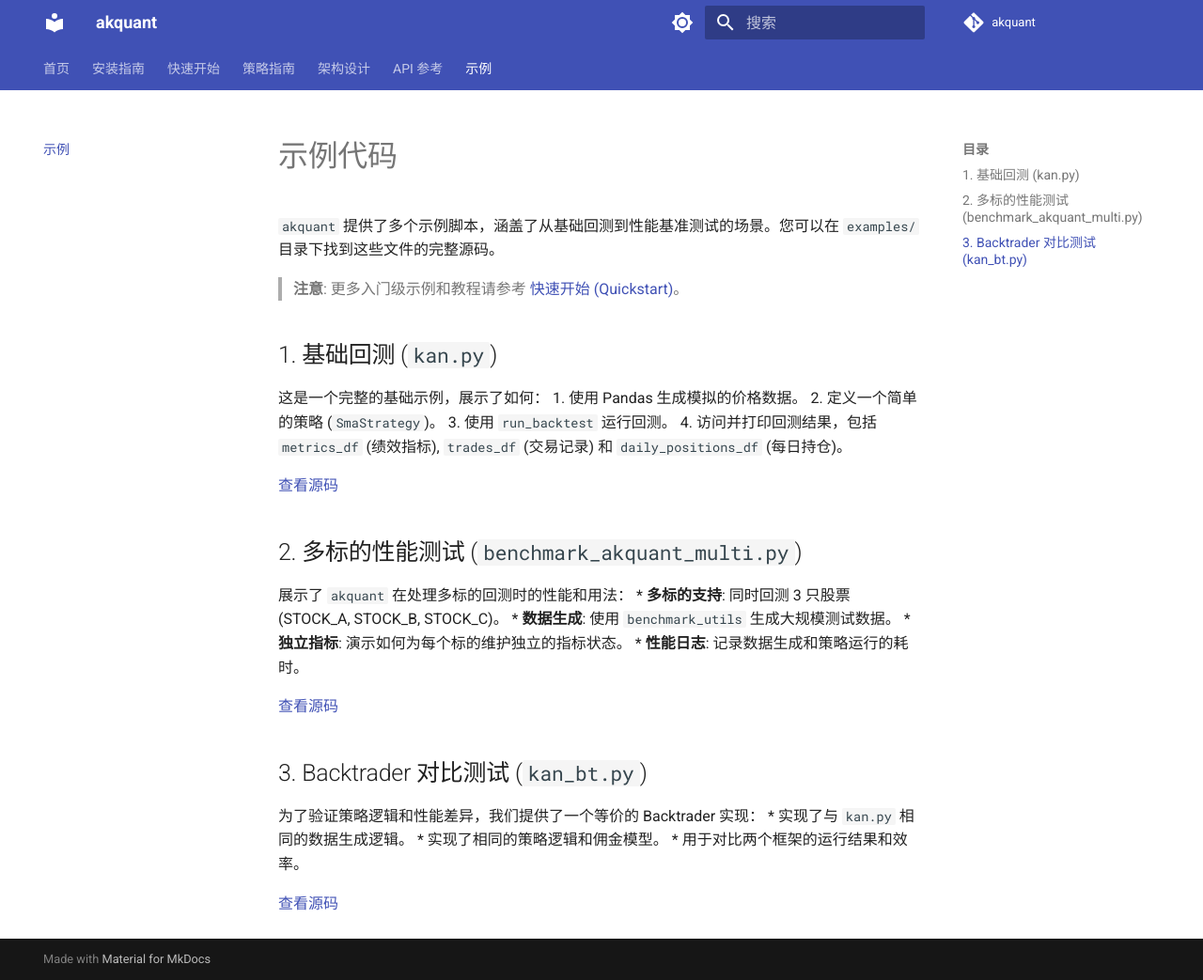
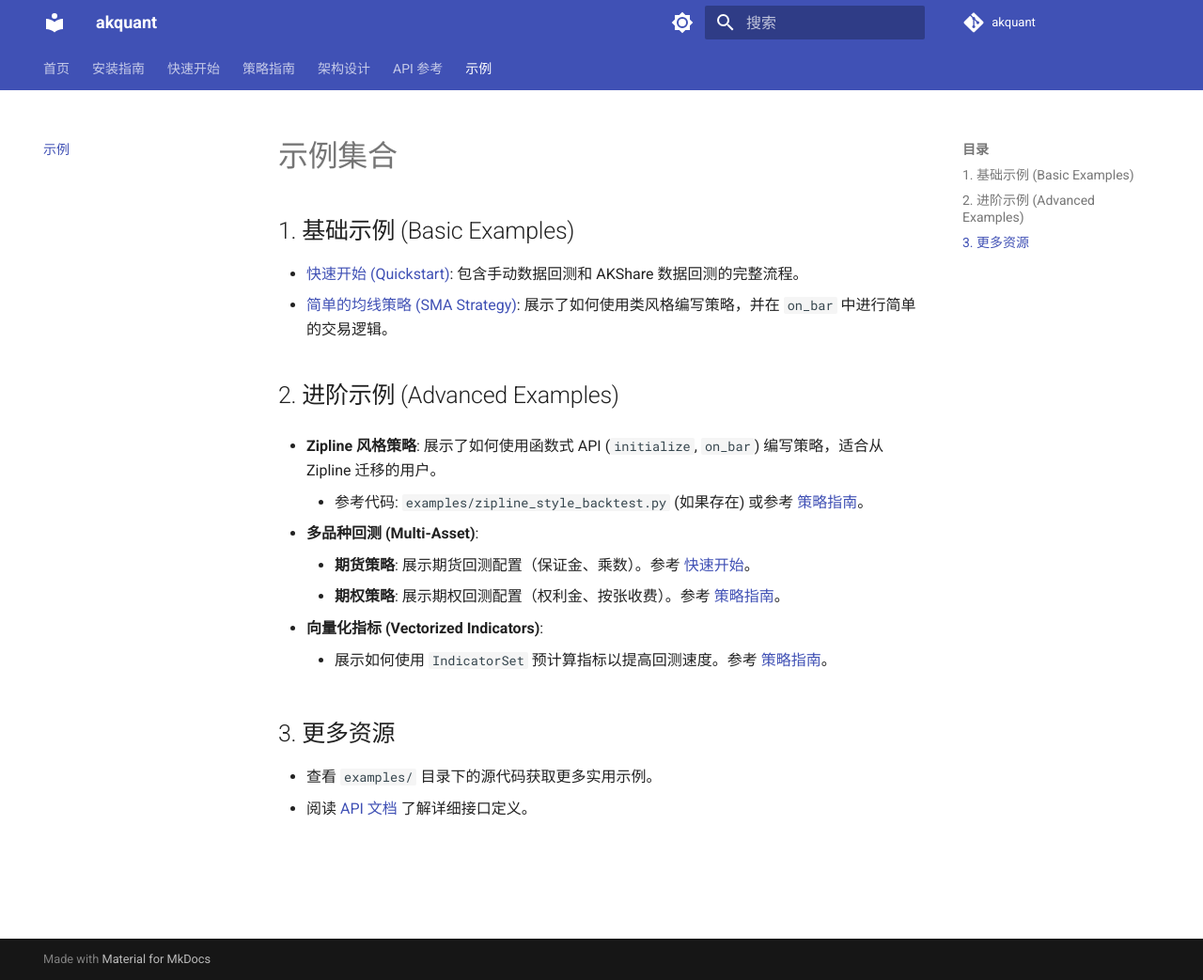
Before and after one commit to akfamily/akquant, an MkDocs documentation site: the page built from docs/examples.md, in a window 1280 px wide and 1043 px high. Shown: the whole window at 94% size. Built offline with MkDocs 1.6.1 and Material for MkDocs 9.7.7, drawn with Linux system fonts in a browser that asks for light colours; comment, search, counter and statistics services are not loaded.

Commit message:
docs: 更新示例代码和文档以修复策略实现细节
- 修正 quickstart.md 中的策略逻辑，使用 `get_position` 获取持仓而非 `ctx.position`
- 更新 examples.md 结构，重新组织示例分类并移除过时文件引用
- 修正 strategy_guide.md 中的指标使用方式，移除自动维护的 SMA 指标示例
- 统一策略示例中的持仓检查逻辑，确保与实际 API 一致

```diff
--- a/docs/examples.md
+++ b/docs/examples.md
@@ -1,34 +1,23 @@
-# 示例代码
+# 示例集合
 
-`akquant` 提供了多个示例脚本，涵盖了从基础回测到性能基准测试的场景。您可以在 `examples/` 目录下找到这些文件的完整源码。
+## 1. 基础示例 (Basic Examples)
 
-> **注意**: 更多入门级示例和教程请参考 [快速开始 (Quickstart)](quickstart.md)。
+*   [快速开始 (Quickstart)](quickstart.md): 包含手动数据回测和 AKShare 数据回测的完整流程。
+*   [简单的均线策略 (SMA Strategy)](strategy_guide.md#3-编写类风格策略-class-based): 展示了如何使用类风格编写策略，并在 `on_bar` 中进行简单的交易逻辑。
 
-## 1. 基础回测 (`kan.py`)
+## 2. 进阶示例 (Advanced Examples)
 
-这是一个完整的基础示例，展示了如何：
-1.  使用 Pandas 生成模拟的价格数据。
-2.  定义一个简单的策略 (`SmaStrategy`)。
-3.  使用 `run_backtest` 运行回测。
-4.  访问并打印回测结果，包括 `metrics_df` (绩效指标), `trades_df` (交易记录) 和 `daily_positions_df` (每日持仓)。
+*   **Zipline 风格策略**: 展示了如何使用函数式 API (`initialize`, `on_bar`) 编写策略，适合从 Zipline 迁移的用户。
+    *   参考代码: `examples/zipline_style_backtest.py` (如果存在) 或参考 [策略指南](strategy_guide.md#4-编写函数风格策略-functional)。
 
-[查看源码](../examples/kan.py)
+*   **多品种回测 (Multi-Asset)**:
+    *   **期货策略**: 展示期货回测配置（保证金、乘数）。参考 [快速开始](quickstart.md#4-多品种回测-期货期权)。
+    *   **期权策略**: 展示期权回测配置（权利金、按张收费）。参考 [策略指南](strategy_guide.md#10-多品种策略示例)。
 
-## 2. 多标的性能测试 (`benchmark_akquant_multi.py`)
+*   **向量化指标 (Vectorized Indicators)**:
+    *   展示如何使用 `IndicatorSet` 预计算指标以提高回测速度。参考 [策略指南](strategy_guide.md#51-向量化预计算-推荐---indicatorset)。
 
-展示了 `akquant` 在处理多标的回测时的性能和用法：
-*   **多标的支持**: 同时回测 3 只股票 (STOCK_A, STOCK_B, STOCK_C)。
-*   **数据生成**: 使用 `benchmark_utils` 生成大规模测试数据。
-*   **独立指标**: 演示如何为每个标的维护独立的指标状态。
-*   **性能日志**: 记录数据生成和策略运行的耗时。
+## 3. 更多资源
 
-[查看源码](../examples/benchmark_akquant_multi.py)
-
-## 3. Backtrader 对比测试 (`kan_bt.py`)
-
-为了验证策略逻辑和性能差异，我们提供了一个等价的 Backtrader 实现：
-*   实现了与 `kan.py` 相同的数据生成逻辑。
-*   实现了相同的策略逻辑和佣金模型。
-*   用于对比两个框架的运行结果和效率。
-
-[查看源码](../examples/kan_bt.py)
+*   查看 `examples/` 目录下的源代码获取更多实用示例。
+*   阅读 [API 文档](api.md) 了解详细接口定义。
```
Also changed, not shown: docs/quickstart.md (+14 -7 lines), docs/strategy_guide.md (+43 -24 lines).
